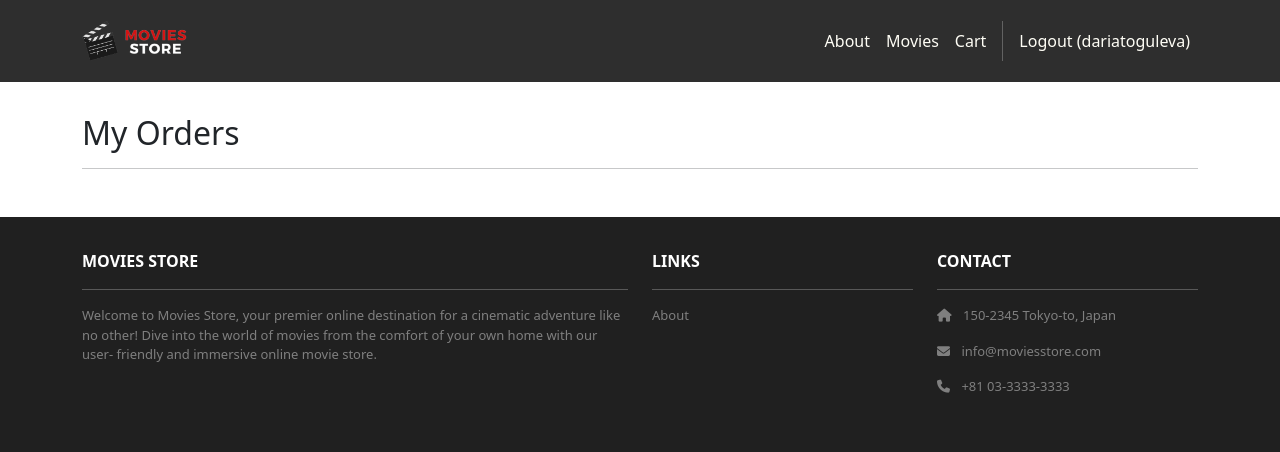
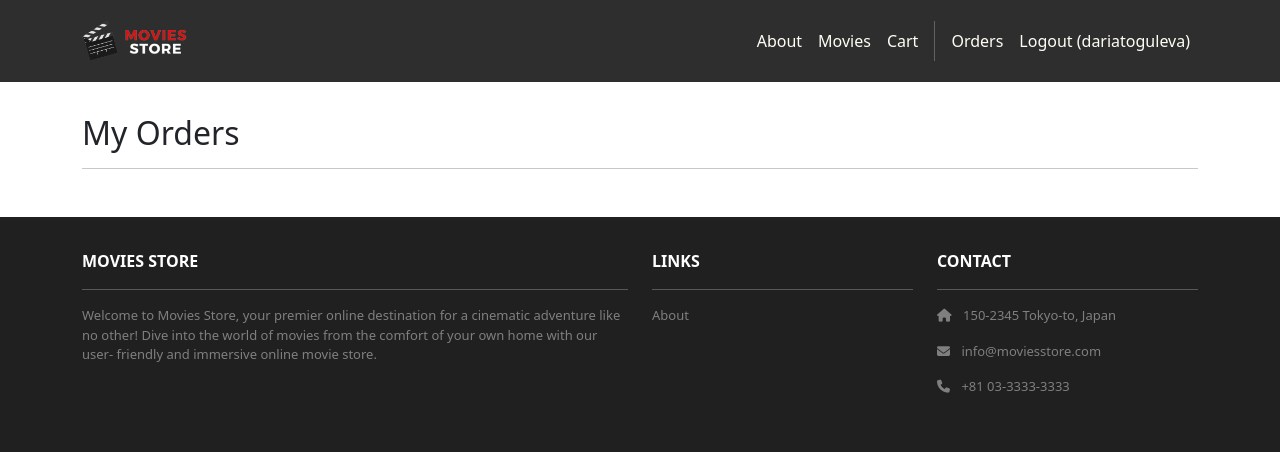
Before and after one commit to DariaToguleva/moviesstore, a Django app: page /accounts/orders/ in a window 1280 px wide. Shown: the top 452 px of the page. Run offline with Django 5.2, Linux system fonts and the light colour scheme; a user stored in the database is signed in; data that the repository does not hold is empty; parts of the project's set-up code (start-up, migrations or seed data) failed here and were passed over; some libraries are stand-ins or nearby versions.

Commit message:
first version

```diff
--- a/moviesstore/templates/base.html
+++ b/moviesstore/templates/base.html
@@ -46,6 +46,9 @@
             <div class="vr bg-white mx-2 d-none
               d-lg-block"></div>
             {% if user.is_authenticated %}
+            <a class="nav-link"
+              href="{% url 'accounts.orders' %}">Orders
+            </a>
             <a class="nav-link"
               href="{% url 'accounts.logout' %}">Logout ({{ user.username }})</a>
             {% else %}
```
